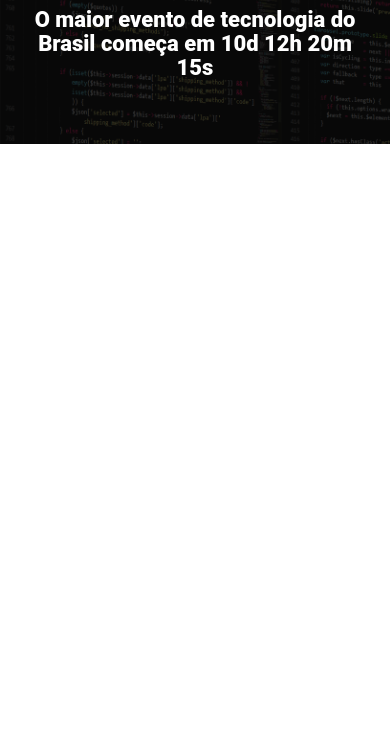
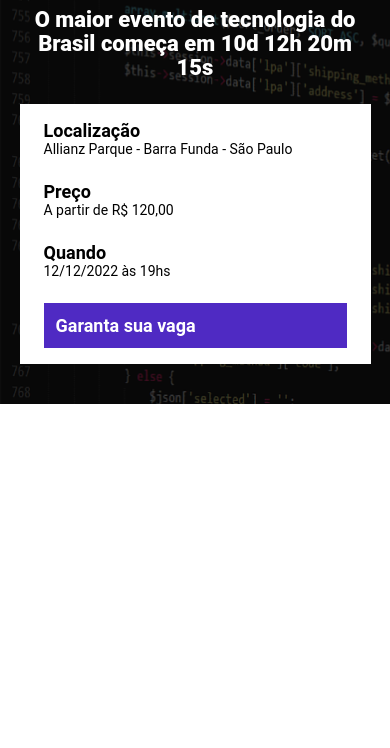
Before and after one commit to davidvilela1988/ebac_tech_talks, a website built with Parcel: page src/index.html in a window 390 px wide. Shown: the part 96-844 px from the top of the page. Built offline with nearby package versions, Linux system fonts and the light colour scheme.

Commit message:
adicionando cabeçalho

```diff
--- a/src/index.html
+++ b/src/index.html
@@ -20,6 +20,23 @@
         <p class="hero__text">
           O maior evento de tecnologia do Brasil começa em 10d 12h 20m 15s
         </p>
+        <div class="infos-bar">
+          <ul class="infos-bar__infos">
+            <li class="infos-bar__infos__item">
+              <b>Localização</b>
+              Allianz Parque - Barra Funda - São Paulo
+            </li>
+            <li class="infos-bar__infos__item">
+              <b>Preço</b>
+              A partir de R$ 120,00
+            </li>
+            <li class="infos-bar__infos__item">
+              <b>Quando</b>
+              12/12/2022 às 19hs
+            </li>
+          </ul>
+          <a href="#" class="button button--primary">Garanta sua vaga</a>
+        </div>
       </div>
     </header>
     <script src="./scripts/main.js"></script>
--- a/src/styles/_hero.scss
+++ b/src/styles/_hero.scss
@@ -26,7 +26,6 @@
     margin-bottom: 64px;
     font-size: 40px;
     line-height: 56px;
-
     font-weight: 800;
     text-align: center;
   }
--- /dev/null
+++ b/src/styles/components/_buttons.scss
@@ -0,0 +1,23 @@
+.button {
+  padding: 12px;
+  font-size: 18px;
+  font-weight: bold;
+  text-decoration: none;
+  text-align: center;
+  white-space: nowrap;
+
+  &--primary {
+    color: #fff;
+    background-color: #4f2ac3;
+  }
+
+  @media (max-width: 640px) {
+    display: block;
+    width: 100%;
+  }
+
+  @media (max-width: 1024px) {
+    display: flex;
+    align-items: center;
+  }
+}
--- /dev/null
+++ b/src/styles/components/_infos_bar.scss
@@ -0,0 +1,40 @@
+.infos-bar {
+  padding: 16px 24px;
+  background-color: #fff;
+  display: flex;
+  justify-content: space-between;
+
+  &__infos {
+    display: flex;
+    gap: 40px;
+
+    &__item {
+      font-size: 14px;
+      color: #000;
+
+      b {
+        color: #000;
+        font-size: 18px;
+        display: block;
+      }
+    }
+  }
+
+  @media (max-width: 640px) {
+    display: block;
+
+    &__infos {
+      display: block;
+
+      &__item {
+        margin-bottom: 24px;
+      }
+    }
+  }
+
+  @media (max-width: 1024px) {
+    &__infos {
+      gap: 16px;
+    }
+  }
+}
--- a/src/styles/style.scss
+++ b/src/styles/style.scss
@@ -1,11 +1,14 @@
 @use "hero";
+@use "components/_infos_bar";
+@use "components/_buttons";
 
 * {
   margin: 0;
   padding: 0;
   box-sizing: border-box;
-  font-family: "Roboto", sans-serif;
+  font-family: Roboto, sans-serif;
   color: #fff;
+  list-style: none;
 }
 
 .container {
```
